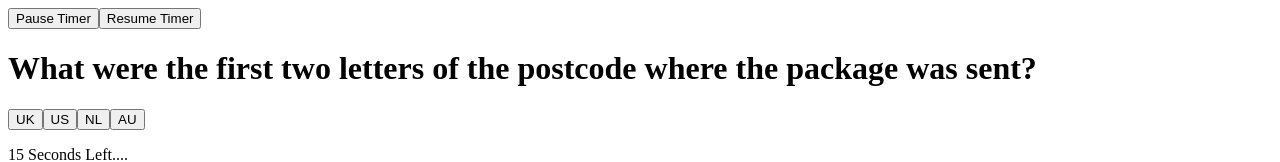
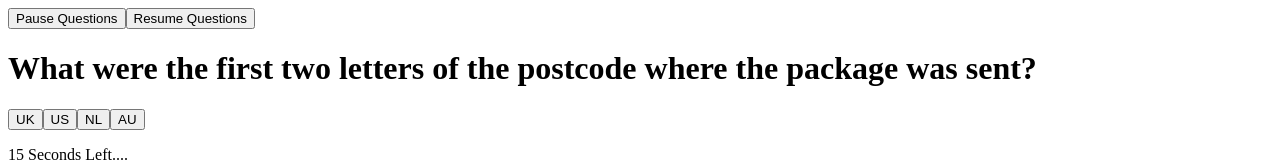
Before and after one commit to ArianAtapour/Project6_2_Blockchain, an Angular app in the folder OrderQA/OrdersQA/ordersQA/: page / in a window 1280 px wide. Shown: the top 162 px of the page. Built offline with nearby package versions, Linux system fonts and the light colour scheme.

Commit message:
Better naming

```diff
--- a/OrderQA/OrdersQA/ordersQA/src/app/admin/admin.component.html
+++ b/OrderQA/OrdersQA/ordersQA/src/app/admin/admin.component.html
@@ -1,4 +1,4 @@
-<button (click)='pauseTimer()'>Pause Timer</button>
-<button (click)='resumeTimer()'>Resume Timer</button>
+<button (click)='pauseTimer()'>Pause Questions</button>
+<button (click)='resumeTimer()'>Resume Questions</button>
 
 <app-trigger></app-trigger>
```
